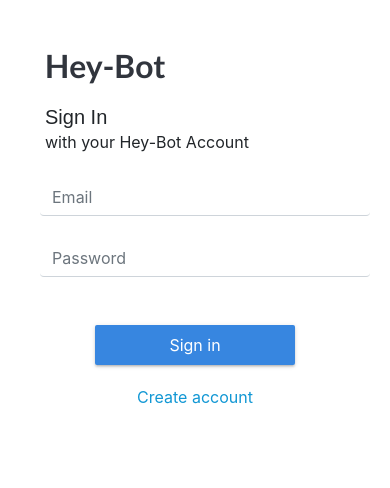
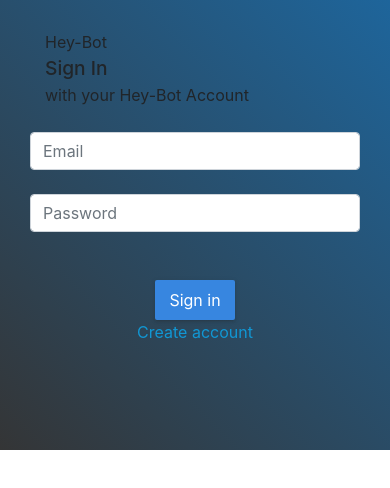
Before and after one commit to Streltz/heyteam, a React (Create React App) app in the folder hey-team/: page /signin in a window 390 px wide. Shown: the top 488 px of the page. Built offline with nearby package versions, Linux system fonts and the light colour scheme; what react-stripe-elements would draw is missing.

Commit message:
login page styling

```diff
--- a/hey-team/src/components/Sidebar/SideBar.css
+++ b/hey-team/src/components/Sidebar/SideBar.css
@@ -1,5 +1,6 @@
 
 .LeftColumnPanel {
+
   width: 200px;
   height: 100%;
   background-color: rgb(229, 234, 241);
@@ -11,13 +12,14 @@
 
 .sidebar-content
 {
-  color: #32325d !important;
-  text-decoration: none !important;
+  color: #32325d ;
+  text-decoration: none;
 
   padding-top: 6px;
   display: flex;
 }
 .sidebar-content i {
+
   font-size: 30px;
    padding-top: 5px;
    padding-right: 5px;
--- a/hey-team/src/components/login/styles.css
+++ b/hey-team/src/components/login/styles.css
@@ -1,39 +1,39 @@
+
 .main-login
 {
+        background-image:
+          linear-gradient(
+            45deg,
+            rgb(30, 101, 155),
+            rgb(52, 53, 54));
+
     text-align: center;
     padding-top: 210px;
     padding-left: 15%;
-
-    padding-bottom: 20%;
-    background-color: white;
-    /* background: linear-gradient(to bottom, rgb(29, 117, 199), rgb(43, 62, 73)) */
+    padding-right: 15%;
+    padding-bottom: 30%;
 }
-
-
-#signin-form > input
+.app
 {
-    margin-left: 10px;
-    border-top: none;
-    border-left: none;
-    border-right: none;
+    background-color: white !important;
 }
-
 .card-dull
 {
+    background-image:
+          linear-gradient(
+            45deg,
+            rgb(52, 53, 54),
+            rgb(30, 101, 155));
     box-shadow: 0 2px 2px 0 rgba(43, 43, 43, 0.151), 0 3px 1px -2px rgba(34, 34, 34, 0.082), 0 1px 5px 0 rgba(31, 31, 31, 0.13);
     padding: 30px;
-    padding-top: 45px !important;
-    height: 460px;
+    height: 450px;
 }
 
 .blue-link
 {
     color: rgb(17, 151, 212) !important;
 }
-.blue-link:hover
-{
-    color: rgba(44, 129, 207, 0.938) !important;
-}
+
 .light-blue-btn
 {
     background: #3786e0 none repeat scroll 0 0;
@@ -42,7 +42,7 @@
     box-shadow: 0 2px 2px 0 rgba(43, 43, 43, 0.151), 0 3px 1px -2px rgba(34, 34, 34, 0.082), 0 1px 5px 0 rgba(31, 31, 31, 0.13);
     color: #fff;
     height: 40px;
-    width: 90px;
+    width: 80px;
 }
 .light-blue-btn:hover
 {
@@ -56,35 +56,12 @@
     font-weight: 700;
     font-size: 2em;
     padding: 0px;
-
-    line-height: 1.3333;
 }
-.logo-blue
-{
-    color:rgba(2, 7, 17, 0.815);
-    font-family: 'Lato', sans-serif;
-    font-weight: 700;
-    font-size: 2em;
-    padding: 0px;
-
-    line-height: 1.3333;
-}
-
-#create-account
-{
-    margin-left: -25px;
-}
-
 .heading
 {
-    font-family: 'Google Sans',arial,sans-serif;
-    padding-bottom: 0;
-    padding-top: 16px;
-    font-size: 20px;
-    font-weight: 400;
-    line-height: 1.3333;
-    margin-bottom: 0;
-    margin-top: 0;
+    font-weight: 520;
+    font-size: 1.2em;
+    padding: 0px;
 }
 
 .form-error {
@@ -133,14 +110,4 @@
     {
         background-color: white;
     }
-    .light-blue-btn
-    {
-        width: 200px;
-    }
-
-    #create-account
-    {
-        margin-top: 20px;
-        margin-left: 0px !important;
-    }
 }
```
